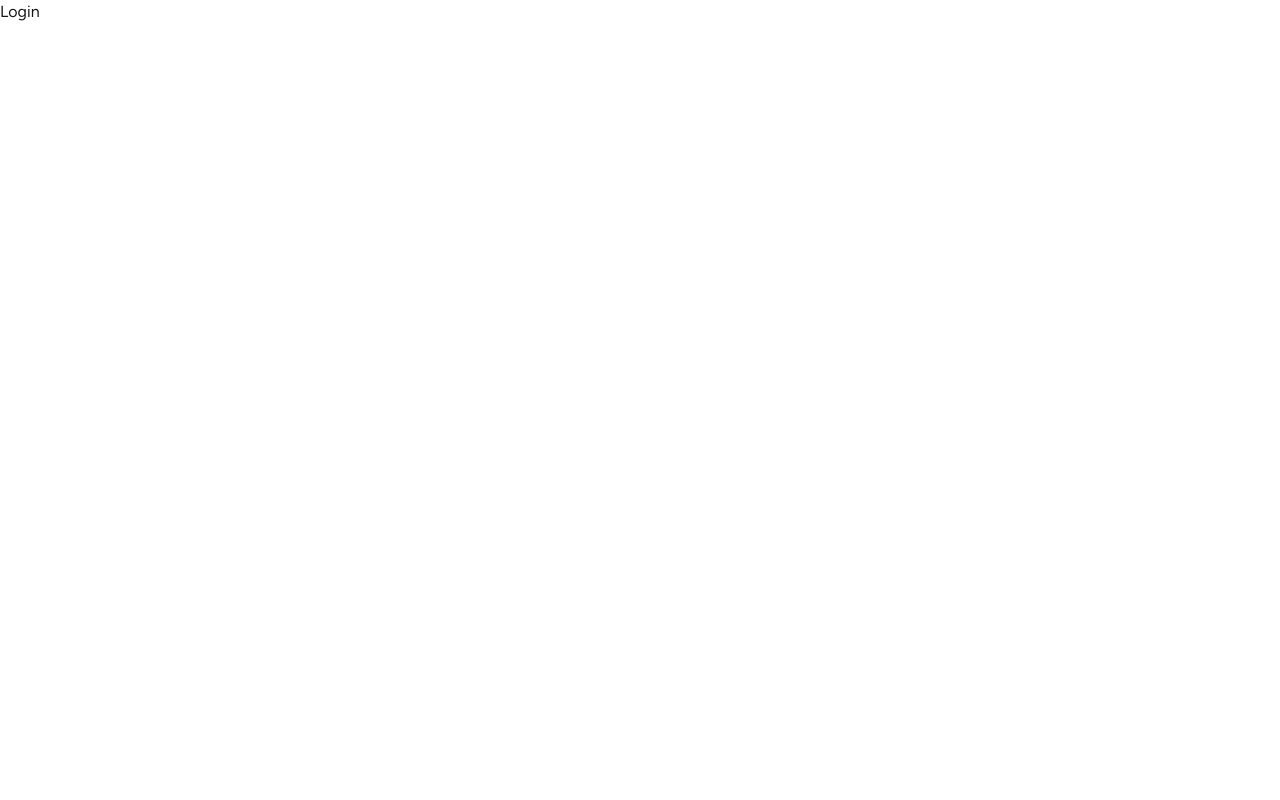
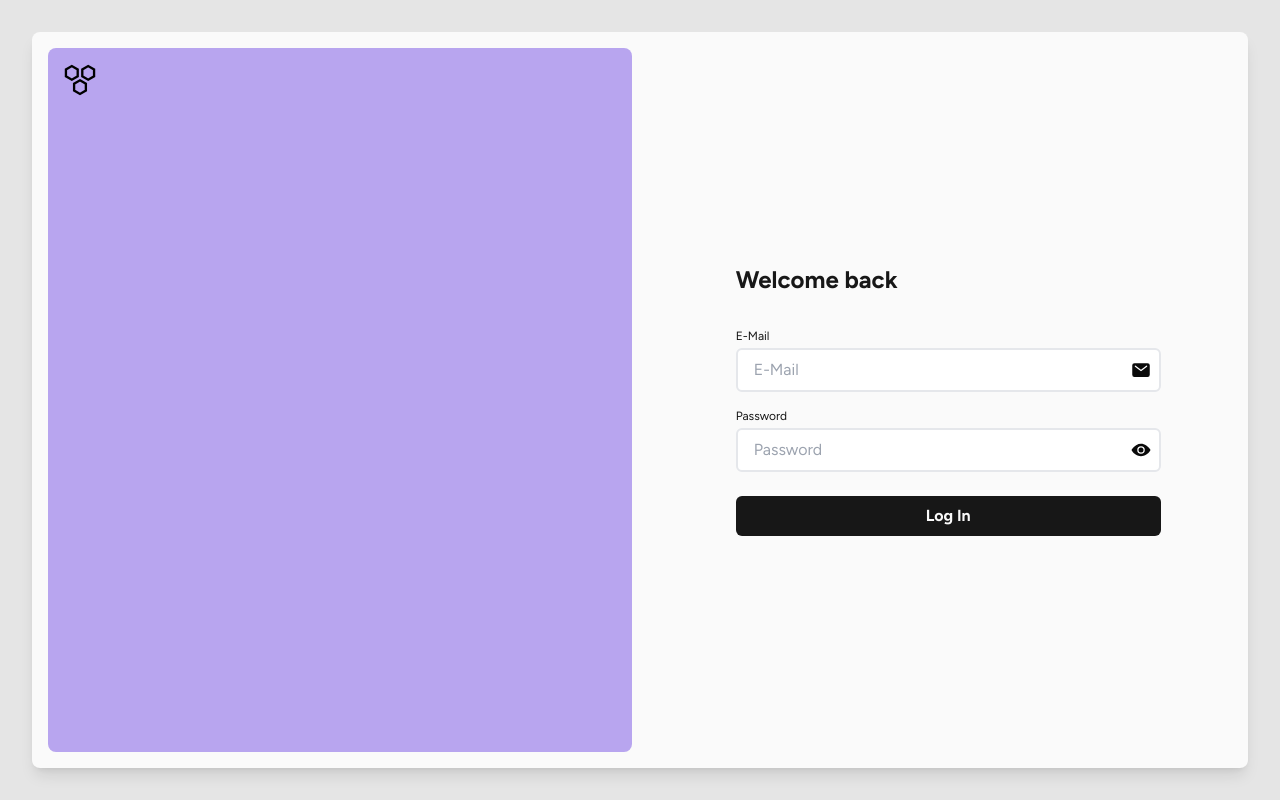
Before and after one commit to rn-mgl/nest-client, a Next.js app: page /auth/login in a window 1280 px wide. Built offline with nearby package versions, Linux system fonts and the light colour scheme.

Commit message:
can login

```diff
--- a/app/auth/login/page.tsx
+++ b/app/auth/login/page.tsx
@@ -1,7 +1,121 @@
+"use client";
+
+import InputString from "@/src/components/form/InputString";
+import LogoDark from "@/src/components/global/LogoDark";
+import useShowPassword from "@/src/hooks/useShowPassword";
+import { Login as LoginInterface } from "@/src/interface/AuthInterface";
+import useGlobalContext from "@/src/utils/context";
+import { getCSRFToken } from "@/src/utils/token";
+import axios from "axios";
+import { getCookie } from "cookies-next";
 import React from "react";
+import { IoEye, IoEyeOff, IoMail } from "react-icons/io5";
 
 const Login = () => {
-  return <div>Login</div>;
+  const [loginData, setLoginData] = React.useState<LoginInterface>({
+    email: "",
+    password: "",
+  });
+
+  const { showPassword, handleShowPassword } = useShowPassword();
+
+  const { url } = useGlobalContext();
+
+  const handleLoginData = (e: React.ChangeEvent<HTMLInputElement>) => {
+    const { name, value } = e.target;
+
+    setLoginData((prev) => {
+      return {
+        ...prev,
+        [name]: value,
+      };
+    });
+  };
+
+  const submitLogin = async (e: React.FormEvent<HTMLFormElement>) => {
+    e.preventDefault();
+
+    try {
+      const { token } = await getCSRFToken(url);
+
+      if (token) {
+        const { data } = await axios.post(
+          `${url}/auth/login`,
+          { ...loginData },
+          {
+            headers: { "X-XSRF-TOKEN": getCookie("XSRF-TOKEN") },
+            withCredentials: true,
+          }
+        );
+
+        console.log(data);
+      }
+    } catch (error) {
+      console.log(error);
+    }
+  };
+
+  return (
+    <div className="w-full flex flex-col items-center justify-start h-screen bg-neutral-100 t:bg-neutral-200 p-4 l-s:p-8">
+      <div
+        className="w-full flex flex-col items-start justify-start h-full gap-8 l-s:items-start l-s:flex-row
+            max-w-screen-l-l rounded-lg t:shadow-lg t:p-4 t:bg-neutral-50"
+      >
+        <div className="hidden l-s:flex w-full h-full bg-accent-purple rounded-lg flex-col items-start justify-start p-4">
+          <LogoDark />
+        </div>
+        <div
+          className="w-full h-full flex flex-col items-start justify-start gap-8 t:mx-auto l-s:max-w-full
+                l-s:justify-start l-s:items-start"
+        >
+          <div className="w-full flex flex-col items-start justify-center gap-8 max-w-screen-m-l t:justify-center t:mx-auto my-auto">
+            <p className="font-bold text-2xl">Welcome back</p>
+
+            <form
+              onSubmit={(e) => submitLogin(e)}
+              className="flex flex-col items-start justify-start w-full gap-4 "
+            >
+              <InputString
+                id="email"
+                placeholder="E-Mail"
+                required={true}
+                value={loginData.email}
+                type="email"
+                onChange={handleLoginData}
+                icon={<IoMail className="text-xl text-neutral-950" />}
+              />
+
+              <InputString
+                id="password"
+                placeholder="Password"
+                required={true}
+                value={loginData.password}
+                type={showPassword.password ? "text" : "password"}
+                onChange={handleLoginData}
+                icon={
+                  showPassword.password ? (
+                    <IoEyeOff
+                      onClick={() => handleShowPassword("password")}
+                      className="text-xl text-neutral-950"
+                    />
+                  ) : (
+                    <IoEye
+                      onClick={() => handleShowPassword("password")}
+                      className="text-xl text-neutral-950"
+                    />
+                  )
+                }
+              />
+
+              <button className="w-full font-bold text-center rounded-md p-2 bg-neutral-900 text-neutral-50 mt-2">
+                Log In
+              </button>
+            </form>
+          </div>
+        </div>
+      </div>
+    </div>
+  );
 };
 
 export default Login;
--- a/app/auth/register/page.tsx
+++ b/app/auth/register/page.tsx
@@ -2,13 +2,14 @@
 
 import InputString from "@/src/components/form/InputString";
 import LogoDark from "@/src/components/global/LogoDark";
+import useShowPassword from "@/src/hooks/useShowPassword";
 import { Register as RegisterInterface } from "@/src/interface/AuthInterface";
 import useGlobalContext from "@/src/utils/context";
+import { getCSRFToken } from "@/src/utils/token";
+import axios from "axios";
+import { getCookie } from "cookies-next";
 import React from "react";
 import { IoEye, IoEyeOff, IoMail, IoPersonCircle } from "react-icons/io5";
-import axios from "axios";
-import { getCSRFToken } from "@/src/utils/token";
-import { getCookie } from "cookies-next";
 
 const Register = () => {
   const [registerData, setRegisterData] = React.useState<RegisterInterface>({
@@ -18,21 +19,9 @@ const Register = () => {
     password: "",
     password_confirmation: "",
   });
-  const [showPassword, setShowPassword] = React.useState({
-    password: false,
-    password_confirmation: false,
-  });
+  const { showPassword, handleShowPassword } = useShowPassword();
 
   const { url } = useGlobalContext();
-
-  const handleShowPassword = (field: "password" | "password_confirmation") => {
-    setShowPassword((prev) => {
-      return {
-        ...prev,
-        [field]: !prev[field],
-      };
-    });
-  };
 
   const handleRegisterData = (e: React.ChangeEvent<HTMLInputElement>) => {
     const { name, value } = e.target;
@@ -170,7 +159,7 @@ const Register = () => {
           </div>
         </div>
 
-        <div className="hidden l-s:flex w-full h-full bg-accent-purple rounded-lg"></div>
+        <div className="hidden l-s:flex w-full h-full bg-accent-yellow rounded-lg"></div>
       </div>
     </div>
   );
--- /dev/null
+++ b/src/hooks/useShowPassword.tsx
@@ -0,0 +1,22 @@
+import React from "react";
+
+export default function useShowPassword() {
+  const [showPassword, setShowPassword] = React.useState({
+    password: false,
+    password_confirmation: false,
+  });
+
+  const handleShowPassword = (field: "password" | "password_confirmation") => {
+    setShowPassword((prev) => {
+      return {
+        ...prev,
+        [field]: !prev[field],
+      };
+    });
+  };
+
+  return {
+    showPassword,
+    handleShowPassword,
+  };
+}
--- a/src/interface/AuthInterface.ts
+++ b/src/interface/AuthInterface.ts
@@ -5,3 +5,8 @@ export interface Register {
   password: string;
   password_confirmation: string;
 }
+
+export interface Login {
+  email: string;
+  password: string;
+}
--- a/src/utils/context.tsx
+++ b/src/utils/context.tsx
@@ -4,7 +4,7 @@ import { AppContext as AppContextInterface } from "@/interface/ContextInterface"
 const AppContext = React.createContext<AppContextInterface | null>({ url: "" });
 
 const AppProvider = ({ children }: { children: React.ReactNode }) => {
-  const url = `http://127.0.0.1:8000/api`;
+  const url = `http://localhost:8000/api`;
 
   return <AppContext.Provider value={{ url }}>{children}</AppContext.Provider>;
 };
```
